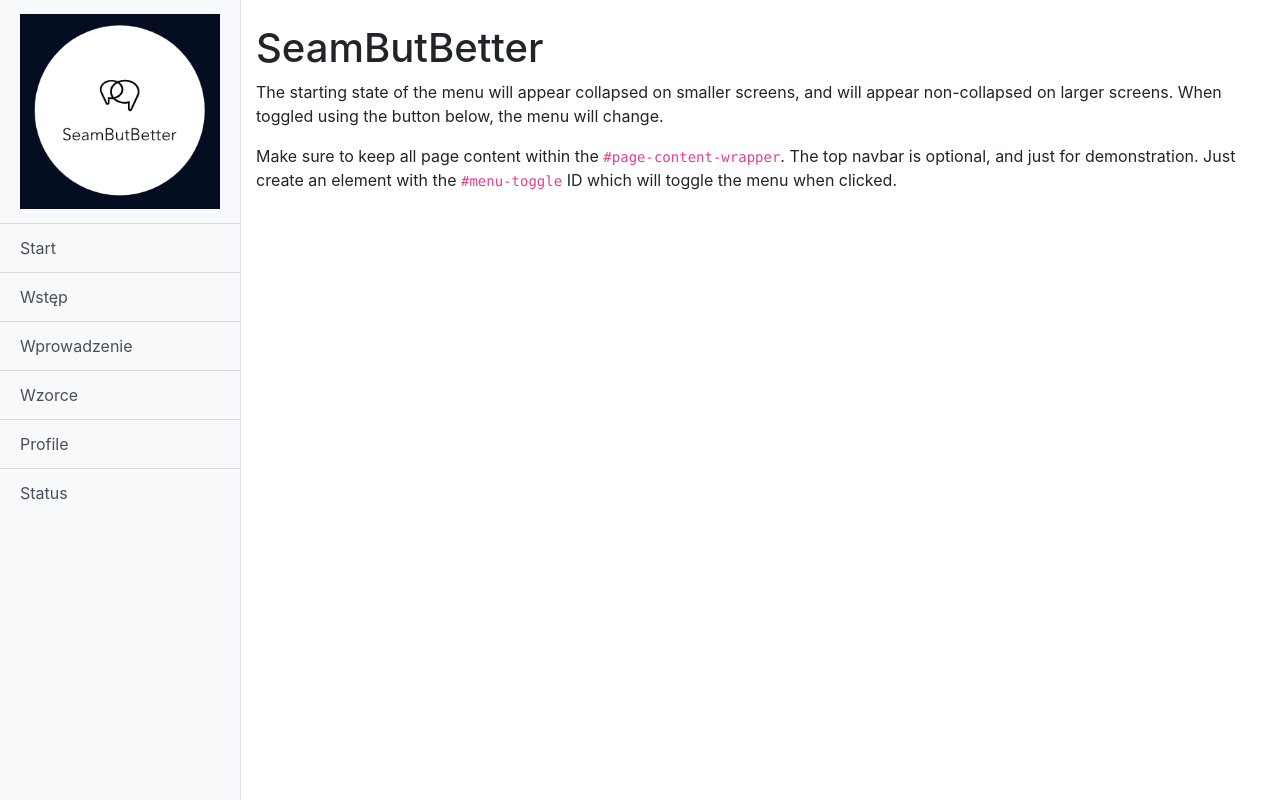
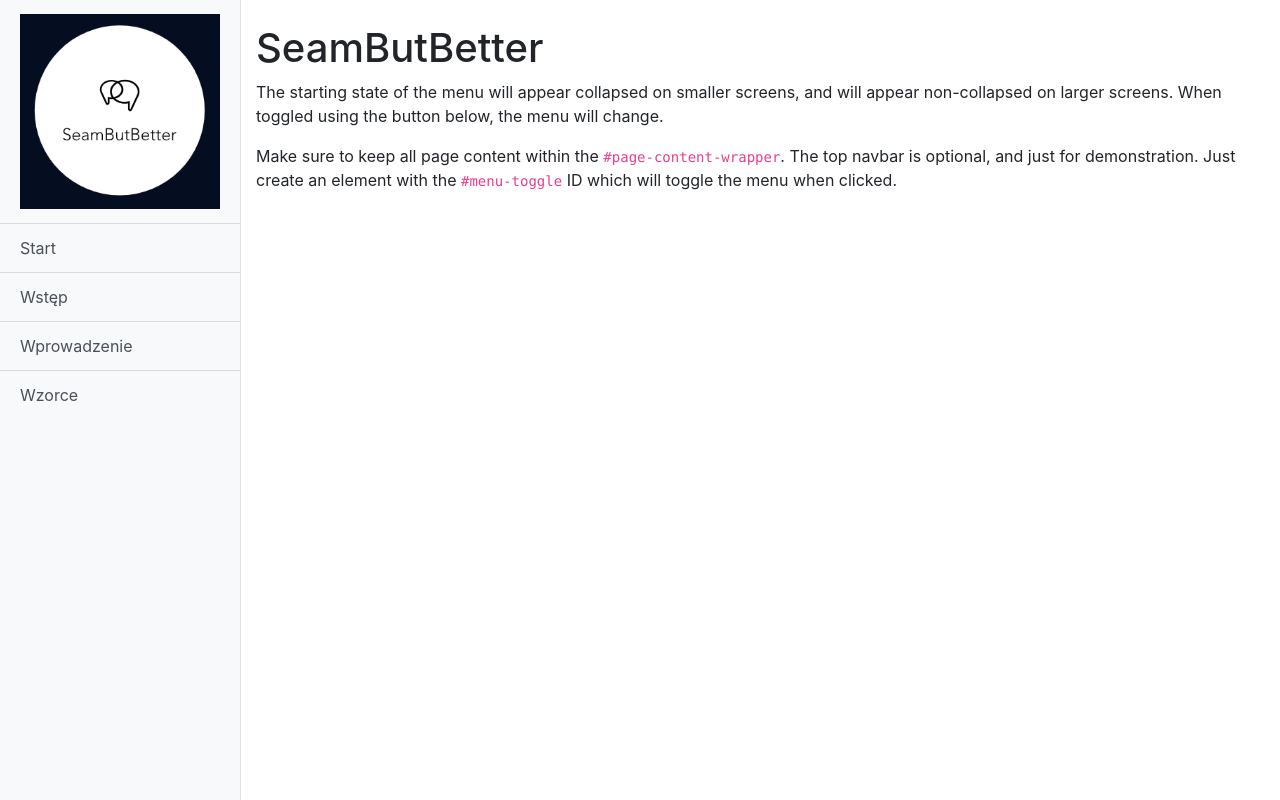
Before and after one commit to KarolinaStepien/SeamButBetterDoc, a website: page index.html in a window 1280 px wide. Drawn offline with Linux system fonts and the light colour scheme.

Commit message:
changes in index.html

```diff
--- a/index.html
+++ b/index.html
@@ -30,8 +30,6 @@
         <a href="wstep.html" class="list-group-item list-group-item-action bg-light">Wstęp</a>
         <a href="wprowadzenie.html" class="list-group-item list-group-item-action bg-light">Wprowadzenie</a>
         <a href="wzorce.html" class="list-group-item list-group-item-action bg-light">Wzorce</a>
-        <a href="#" class="list-group-item list-group-item-action bg-light">Profile</a>
-        <a href="#" class="list-group-item list-group-item-action bg-light">Status</a>
       </div>
     </div>
     <!-- /#sidebar-wrapper -->
```
